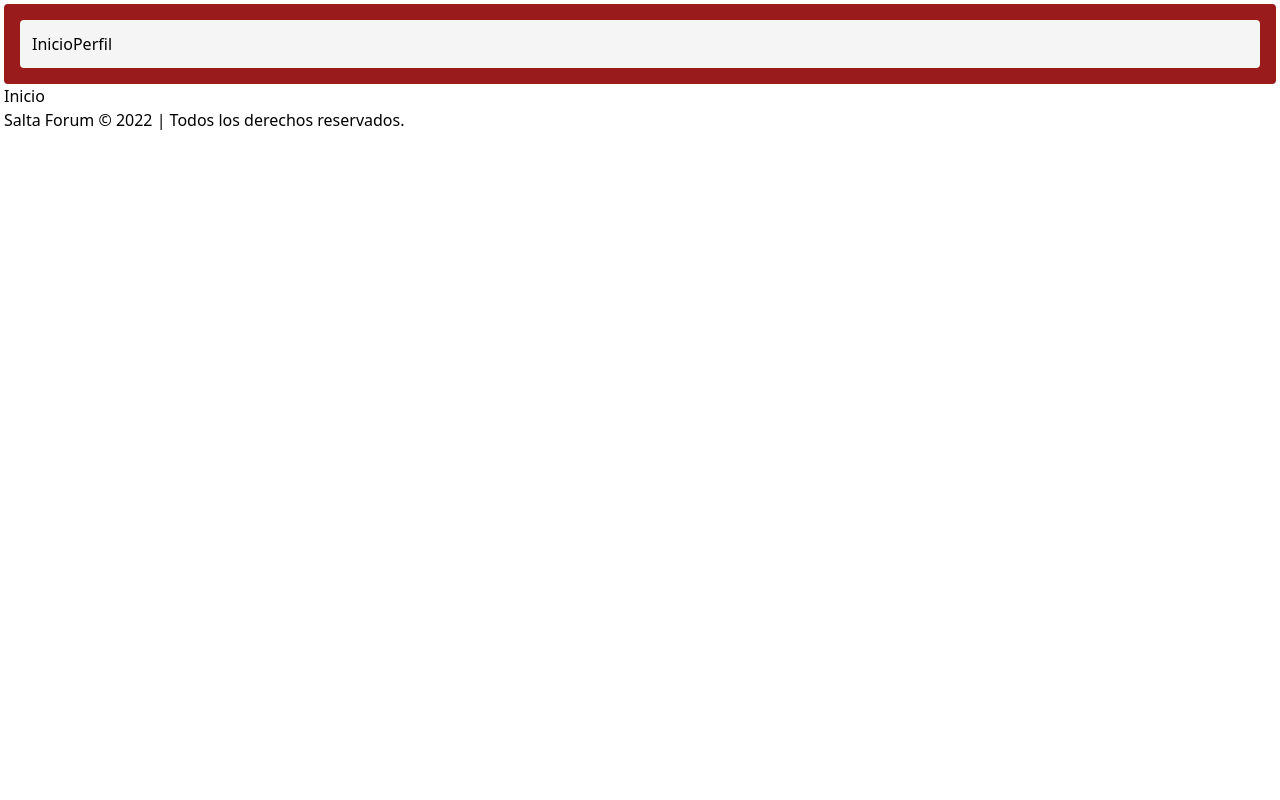
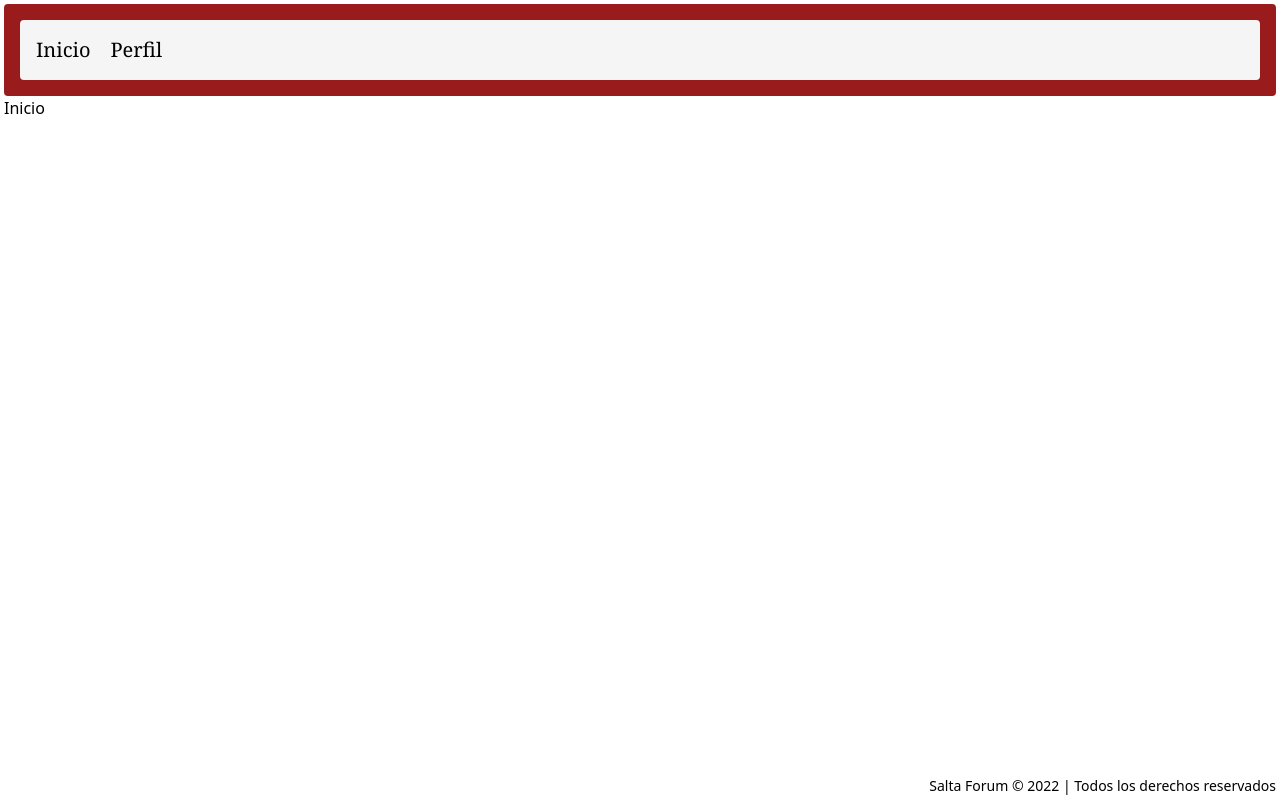
Before and after one commit to matias0303456/salta_forum, a Next.js app: page / in a window 1280 px wide. Built offline with nearby package versions, Linux system fonts and the light colour scheme.

Commit message:
header & footer

```diff
--- a/components/Footer.js
+++ b/components/Footer.js
@@ -5,9 +5,16 @@ export default function Footer() {
     let date = new Date(Date.now())
     let fullYear = date.getFullYear()
 
-    return(
-        <footer>
-            Salta Forum &copy; {fullYear} | Todos los derechos reservados.
+    return (
+        <footer className='
+            absolute
+            bottom-0
+            right-0
+            p-1
+            text-sm
+        '
+        >
+            Salta Forum &copy; {fullYear} | Todos los derechos reservados
         </footer>
     )
 }
--- a/components/Header.js
+++ b/components/Header.js
@@ -8,13 +8,32 @@ export default function Header() {
     return (
         <header className='bg-red-800 p-4 rounded'>
             <nav className='bg-neutral-100 p-3 rounded'>
-                <ul className='flex'>
+                <ul className='flex font-serif text-xl'>
                     <li
+                        className='
+                            cursor-pointer
+                            p-1
+                            rounded
+                            text-black
+                            hover:text-white
+                            hover:bg-red-800
+                            hover:transition-all
+                            duration-300'
                         onClick={() => router.push('/')}
                     >
                         Inicio
                     </li>
                     <li
+                        className='
+                            ml-3
+                            cursor-pointer
+                            p-1
+                            rounded
+                            text-black
+                            hover:text-white
+                            hover:bg-red-800
+                            hover:transition-all
+                            duration-300'
                         onClick={() => router.push('/perfil')}
                     >
                         Perfil
--- a/pages/index.js
+++ b/pages/index.js
@@ -1,11 +1,17 @@
+import Head from 'next/head'
 import Layout from '../components/Layout'
 
 export default function Home() {
   return (
-    <div className='p-1'>
-      <Layout>
-        <h1>Inicio</h1>
-      </Layout>
-    </div>
+    <>
+      <Head>
+        <title>Salta Forum | Inicio</title>
+      </Head>
+      <div className='p-1'>
+        <Layout>
+          <h1>Inicio</h1>
+        </Layout>
+      </div>
+    </>
   )
 }
--- a/pages/perfil/index.js
+++ b/pages/perfil/index.js
@@ -1,8 +1,13 @@
+import Head from 'next/head'
 import React from 'react'
 import Layout from '../../components/Layout'
 
 export default function Perfil() {
     return (
+        <>
+            <Head>
+                <title>Salta Forum | Mi perfil</title>
+            </Head>
             <div className='p-1'>
                 <Layout>
                     <h1>
@@ -10,5 +15,6 @@ export default function Perfil() {
                     </h1>
                 </Layout>
             </div>
+        </>
     )
 }
```
Lines whose indentation alone changed are shown as unchanged.
